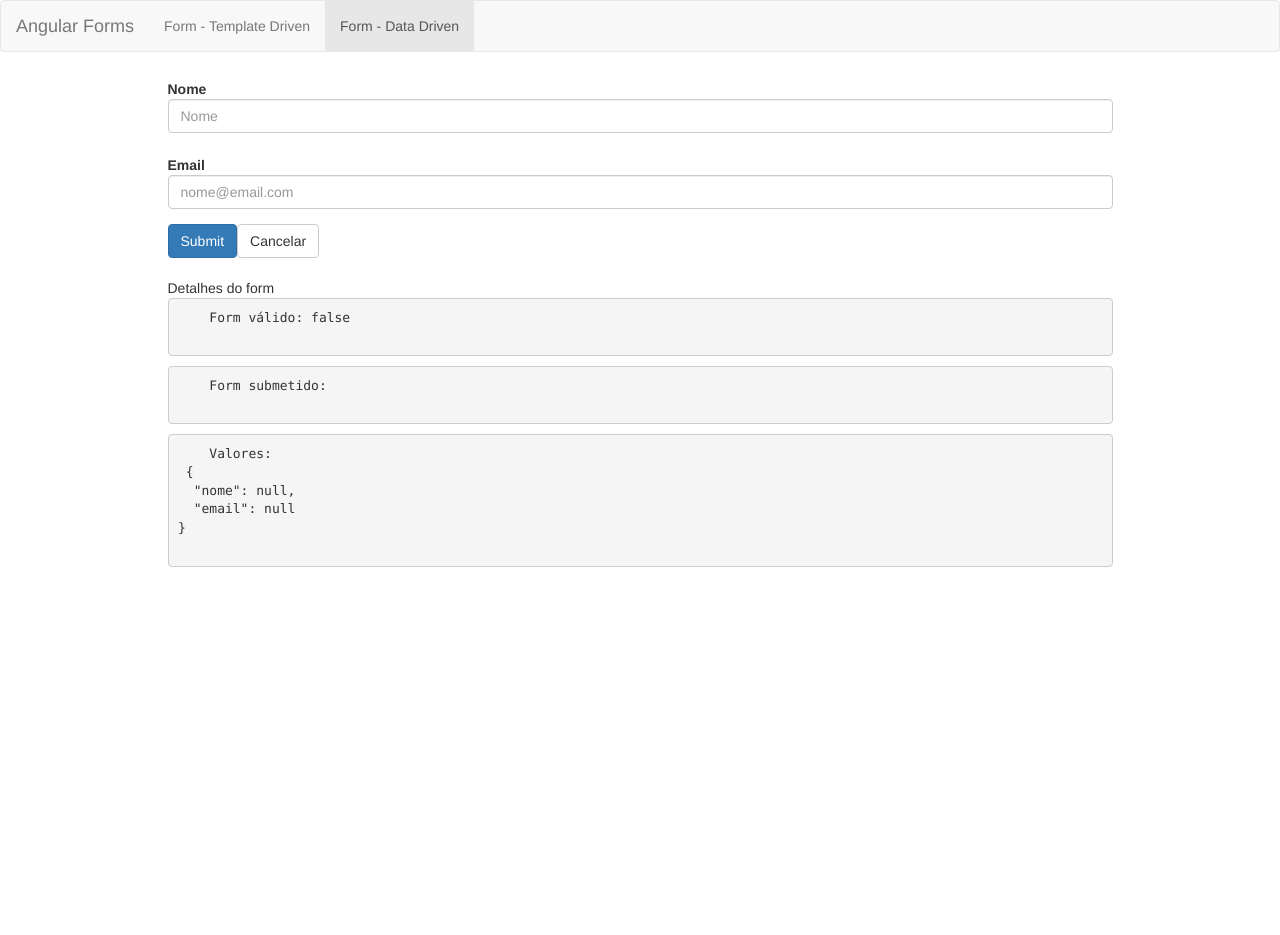
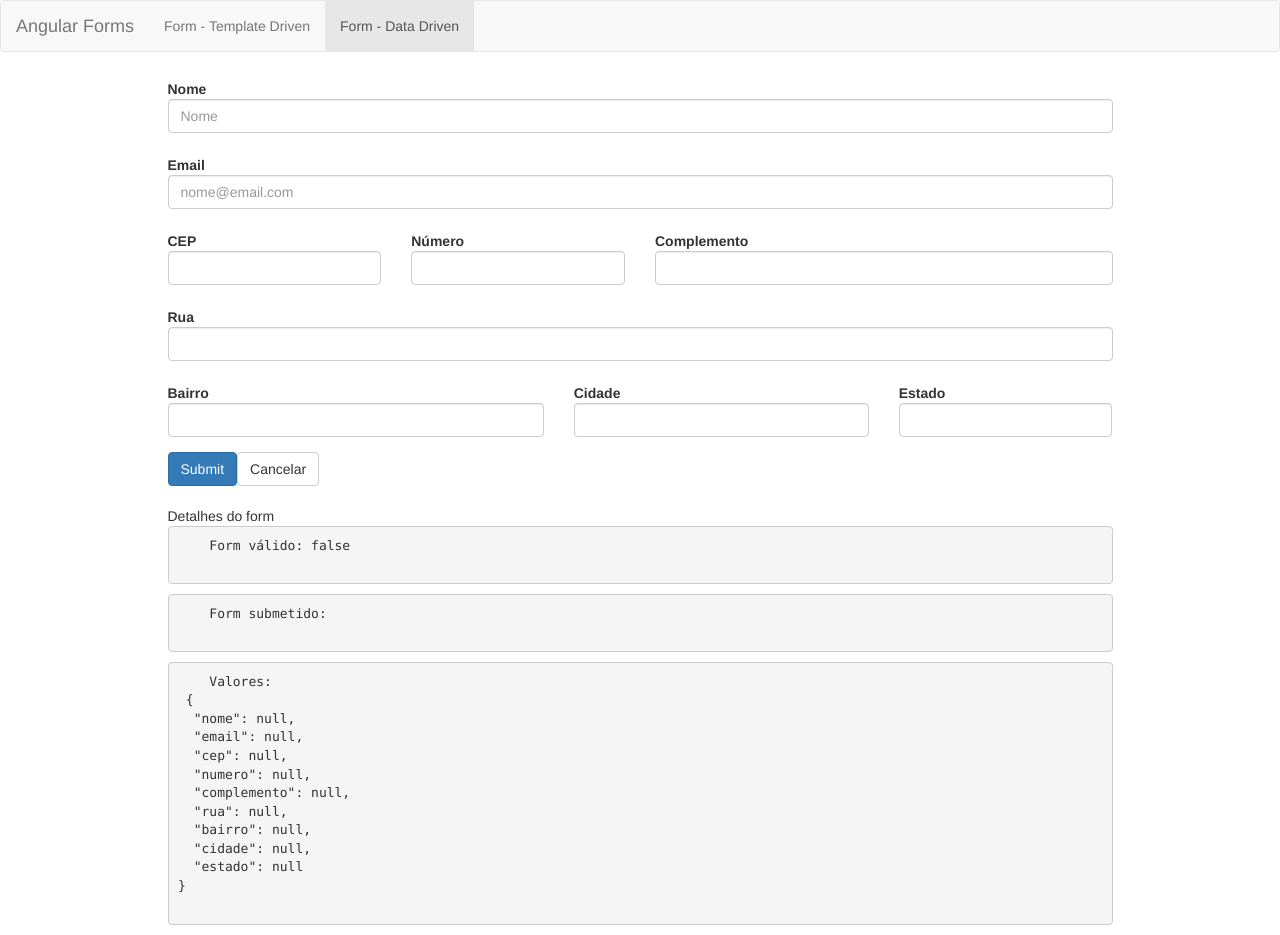
Before and after one commit to matsubrasil/ng4-forms-loianne, an Angular app: page /dataForm in a window 1280 px wide. Before the commit the page ends 800 px from the top, so only its background shows below. Built offline with nearby package versions, Linux system fonts and the light colour scheme.

Commit message:
forms reat endereço

```diff
--- a/src/app/component/data-form/data-form.component.html
+++ b/src/app/component/data-form/data-form.component.html
@@ -2,26 +2,126 @@
   <div class="col-sm-10 col-sm-offset-1">
         <form class="form-horizontal" [formGroup]="formulario" (ngSubmit)="onSubmit()">
           <!-- nome -->
-          <div class="form-group">
+          <div class="form-group" [ngClass]="aplicaCssErro( 'nome' )">
             <div class="col-sm-12">
               <label for="nome" class="control-label" >Nome</label>
             </div>
             <div class="col-sm-12">
               <input type="text" class="form-control" id="nome" placeholder="Nome"
                       formControlName="nome" >
+              <app-campo-control-erro
+                  [mostrarErro]="verificaValidTouched( 'nome' )"
+                  msgErro="Nome é obrigatório">
+              </app-campo-control-erro>
+
             </div>
           </div> <!-- nome -->
 
           <!-- email -->
-          <div class="form-group">
+          <div class="form-group"  [ngClass]="aplicaCssErro( 'email' )">
             <div class="col-sm-12">
               <label class="control-label" for="email">Email</label>
             </div>
             <div class="col-sm-12">
               <input type="email" class="form-control" id="email" placeholder="nome@email.com"
                 formControlName="email" >
+              <app-campo-control-erro
+                  [mostrarErro]="verificaValidTouched( 'email' )"
+                  msgErro="Email é obrigatório">
+              </app-campo-control-erro>
+              <!-- <app-campo-control-erro
+                  [mostrarErro]="verificaEmailInvalido()"
+                  msgErro="Email é inválido">
+              </app-campo-control-erro> -->
             </div>
           </div> <!-- email -->
+
+          <div>
+            <div class="form-group"> <!--form-group-->
+              <!-- cep -->
+              <div class="col-md-3" [ngClass]="aplicaCssErro( 'cep' )">
+                <label for="cep" class="control-label">CEP</label>
+                <input type="text" class="form-control" id="cep"
+                  formControlName="cep">
+
+                <app-campo-control-erro
+                    [mostrarErro]="verificaValidTouched( 'cep' )"
+                    msgErro="CEP é obrigatório">
+                </app-campo-control-erro>
+              </div>
+
+              <!-- numero -->
+              <div class="col-md-3" [ngClass]="aplicaCssErro( 'numero' )">
+                <label for="numero" class="control-label">Número</label>
+                <input type="text" class="form-control" id="numero"
+                  formControlName="numero">
+
+                <app-campo-control-erro
+                    [mostrarErro]="verificaValidTouched( 'numero' )"
+                    msgErro="Número é obrigatório">
+                </app-campo-control-erro>
+              </div>
+
+              <!-- complemento -->
+              <div class="col-md-6">
+                <label for="complemento" class="control-label">Complemento</label>
+                <input type="text" class="form-control" id="complemento"
+                  formControlName="complemento">
+              </div>
+            </div> <!--form-group-->
+
+            <!-- rua -->
+            <div class="form-group" [ngClass]="aplicaCssErro( 'rua' )">
+              <div class="col-sm-12">
+                <label class="control-label" for="rua">Rua</label>
+              </div>
+              <div class="col-sm-12">
+                <input type="text" class="form-control" id="rua"
+                  formControlName="rua">
+
+                <app-campo-control-erro
+                    [mostrarErro]="verificaValidTouched( 'rua' )"
+                    msgErro="Rua é obrigatório">
+                </app-campo-control-erro>
+              </div>
+            </div> <!-- rua -->
+
+            <div class="form-group">
+              <!-- bairro -->
+              <div class="col-md-5" [ngClass]="aplicaCssErro( 'bairro' )">
+                <label for="bairro" class="control-label">Bairro</label>
+                <input type="text" class="form-control" id="bairro"
+                  formControlName="bairro">
+
+                <app-campo-control-erro
+                    [mostrarErro]="verificaValidTouched( 'bairro' )"
+                    msgErro="Bairro é obrigatório">
+                </app-campo-control-erro>
+              </div>
+              <!-- cidade -->
+              <div class="col-md-4" [ngClass]="aplicaCssErro( 'cidade' )">
+                <label for="cidade" class="control-label">Cidade</label>
+                <input type="text" class="form-control" id="cidade"
+                  formControlName="cidade">
+
+                <app-campo-control-erro
+                    [mostrarErro]="verificaValidTouched( 'cidade' )"
+                    msgErro="Cidade é obrigatório">
+                </app-campo-control-erro>
+              </div>
+              <!-- estado -->
+              <div class="col-md-3" [ngClass]="aplicaCssErro( 'estado' )">
+                <label for="estado" class="control-label">Estado</label>
+                <input type="text" class="form-control" id="estado"
+                  formControlName="estado">
+
+                <app-campo-control-erro
+                    [mostrarErro]="verificaValidTouched( 'estado' )"
+                    msgErro="Estado é obrigatório">
+                </app-campo-control-erro>
+              </div>
+            </div>
+          </div>
 
           <button type="submit" class="btn btn-primary">Submit</button>
           <button class="btn btn-default" (click)="resetar()">Cancelar</button>
--- a/src/app/component/data-form/data-form.component.ts
+++ b/src/app/component/data-form/data-form.component.ts
@@ -26,12 +26,19 @@ export class DataFormComponent implements OnInit {
 
     this.formulario = this.formBuilder.group({
       nome: [ null, [ Validators.required, Validators.minLength( 3 ), Validators.maxLength( 20 ) ] ],
-      email:  [ null, [ Validators.required, Validators.email ] ]
+      email:  [ null, [ Validators.required, Validators.email ] ],
+      cep: [ null, Validators.required ],
+      numero: [ null, Validators.required ],
+      complemento: [ null ],
+      rua: [ null, Validators.required ],
+      bairro: [ null, Validators.required ],
+      cidade: [ null, Validators.required ],
+      estado: [ null, Validators.required ],
     });
   }
 
   onSubmit() {
-    console.log( 'form', this.formulario.value );
+    console.log( 'form', this.formulario );
 
     this.http.post( 'https://httpbin.org/post',
                     JSON.stringify( this.formulario.value ) )
@@ -42,7 +49,7 @@ export class DataFormComponent implements OnInit {
 
         // reseta o formulario
         // this.formulario.reset();
-        this.resetar();
+        // this.resetar();
 
       },
       (error: any) => alert( 'erro' ) );
@@ -51,4 +58,26 @@ export class DataFormComponent implements OnInit {
   resetar() {
     this.formulario.reset();
   }
+
+  verificaValidTouched( campo: string): boolean {
+    return !this.formulario.get(campo).valid && this.formulario.get(campo).touched;
+  }
+
+  verificaEmailInvalido(): boolean {
+    const campoEmail = this.formulario.get('email');
+    if ( campoEmail.errors ) {
+      return campoEmail.errors['email'] && campoEmail.touched;
+    }
+  }
+
+  aplicaCssErro( campo: string ) {
+
+    // console.log( 'campo', campo );
+
+    return {
+      'has-error': this.verificaValidTouched( campo ),
+      'has-feedback': this.verificaValidTouched( campo )
+    }
+
+  }
 }
```
